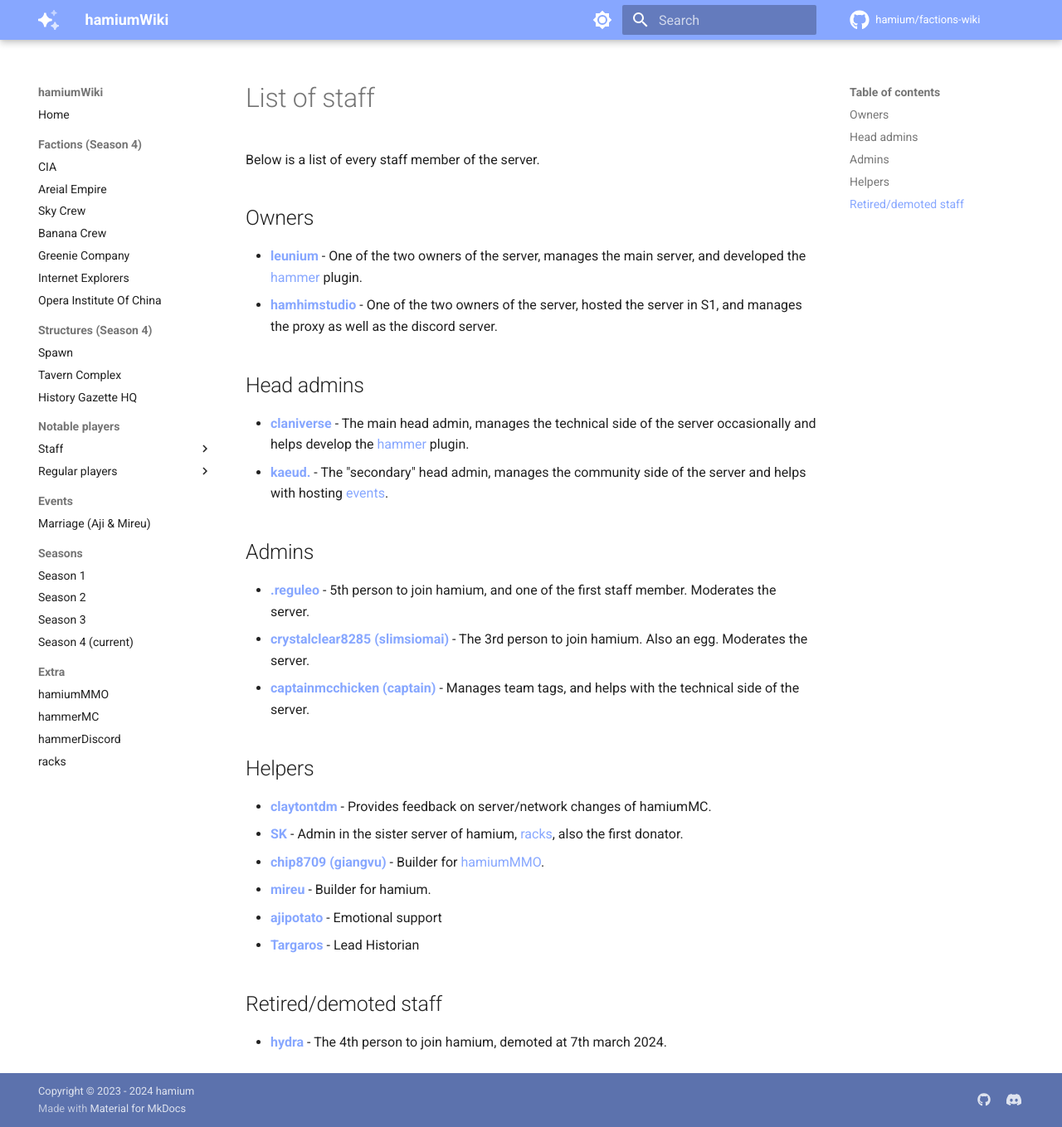
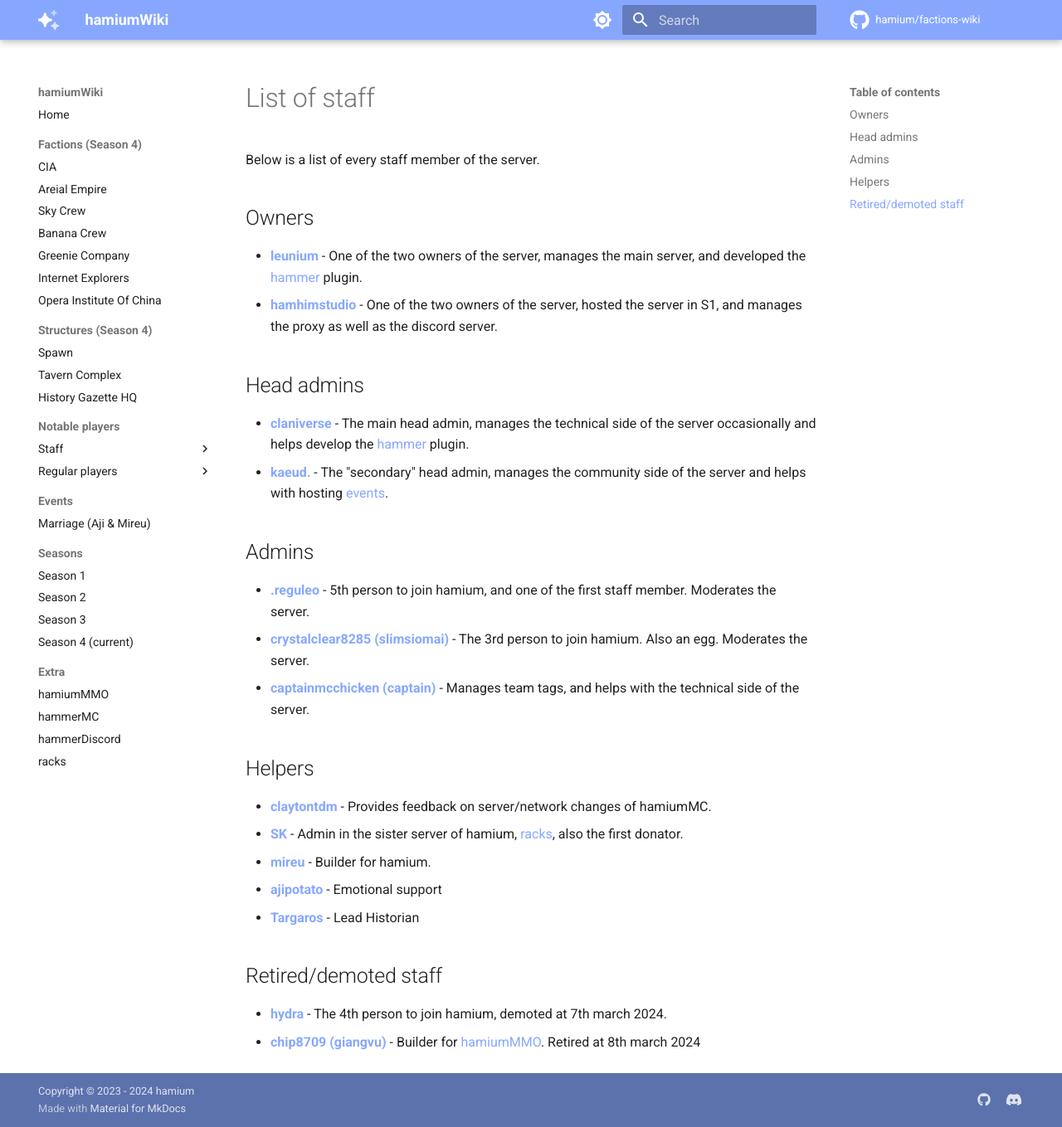
Before and after one commit to hamium/smp-wiki, an MkDocs documentation site: the page built from docs/staff.md, in a window 1280 px wide and 1359 px high. Shown: the whole window at 83% size. Built offline with MkDocs 1.6.1 and Material for MkDocs 9.7.7, drawn with Linux system fonts in a browser that asks for light colours; comment, search, counter and statistics services are not loaded.

Commit message:
update staff.md : giang is retired

```diff
--- a/docs/staff.md
+++ b/docs/staff.md
@@ -17,10 +17,10 @@ Below is a list of every staff member of the server.
 ## Helpers
 * [__claytontdm__](staff/fakeclay.md) - Provides feedback on server/network changes of hamiumMC.
 * [__SK__](staff/sk.md) - Admin in the sister server of hamium, [racks](extra/racks.md), also the first donator.
-* [__chip8709 (giangvu)__](staff/giangvu.md) - Builder for [hamiumMMO](extra/hamiummmo.md).
 * [__mireu__](staff/mireu.md) - Builder for hamium.
 * [__ajipotato__](staff/aji.md) - Emotional support
 * [__Targaros__](staff/targ.md) - Lead Historian
 
 ## Retired/demoted staff
 * [__hydra__](staff/hydra.md) - The 4th person to join hamium, demoted at 7th march 2024.
+* [__chip8709 (giangvu)__](staff/giangvu.md) - Builder for [hamiumMMO](extra/hamiummmo.md). Retired at 8th march 2024
```
